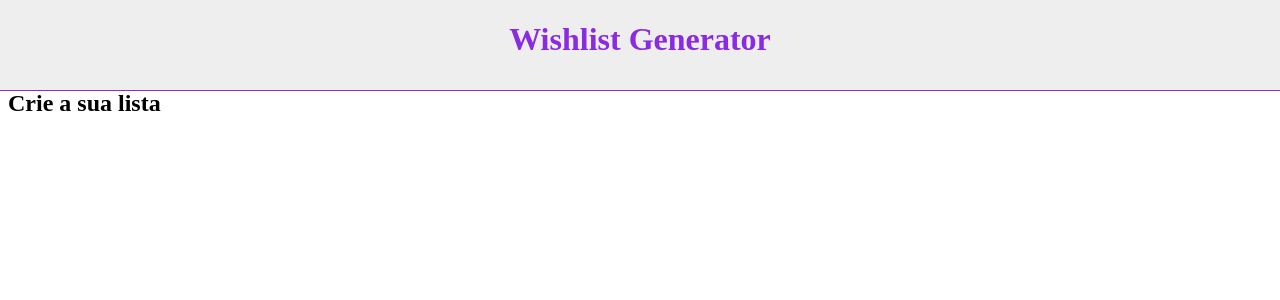
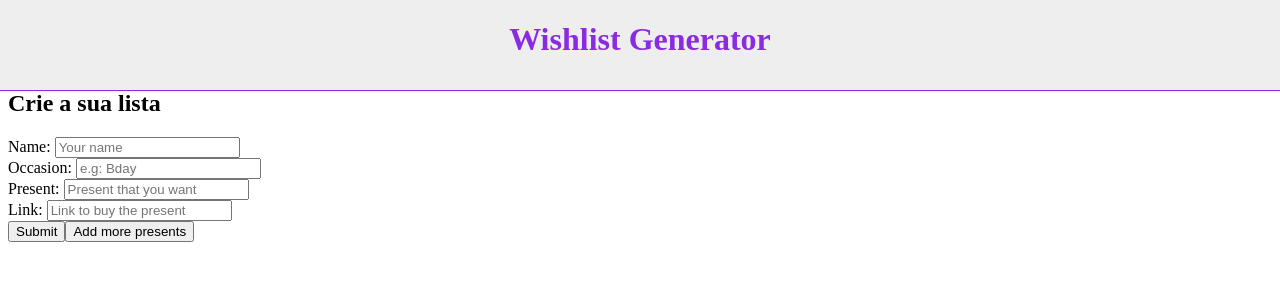
Before and after one commit to luanadns/secret-santa-generator-web-app, a React (Create React App) app in the folder client/: page /create in a window 1280 px wide. Shown: the top 300 px of the page. Built offline with nearby package versions, Linux system fonts and the light colour scheme.

Commit message:
still need to add features

```diff
--- a/client/src/App.js
+++ b/client/src/App.js
@@ -2,9 +2,9 @@ import React from "react";
 import { BrowserRouter as Router, Switch, Route } from "react-router-dom";
 import "./App.css";
 import Home from "./Home.js";
+import ListsCreationView from "./ListsCreationView.js";
+import PresentView from "./PresentView.js";
 import ListsView from "./ListsView.js";
-import ListsCreation from "./ListsCreationView.js";
-import PresentView from "./PresentView.js";
 
 function App() {
 	return (
@@ -21,7 +21,7 @@ function App() {
 						</Route>
 						<Route exact path="/create">
 							{/* create list of presents */}
-							<ListsCreation />
+							<ListsCreationView />
 						</Route>
 						<Route exact path="/view-presents">
 							{/* view the presents */}
--- /dev/null
+++ b/client/src/Home.css
@@ -0,0 +1,4 @@
+.sub-title {
+    text-align: center;
+    margin-top: 100px;
+}
--- a/client/src/Home.js
+++ b/client/src/Home.js
@@ -1,5 +1,23 @@
 import React from "react";
+import "./Home.css";
 
 export default function Home() {
-	return <h2>BEM VINDIS</h2>;
+	return (
+		<div className="home-container">
+			<div>
+				<h2 className="sub-title">BEM VINDIS</h2>
+			</div>
+			<div>
+				<a href="/create">
+					<h2> Crie sua lista </h2>
+				</a>
+			</div>
+			<div>
+				<h3>
+					Here you can create your wishlist to share with friends and family, no more awkward conversations
+					bla bla bla bla
+				</h3>
+			</div>
+		</div>
+	);
 }
--- a/client/src/ListsCreationView.js
+++ b/client/src/ListsCreationView.js
@@ -1,5 +1,108 @@
-import React from "react";
+import React, { useState } from "react";
+
+const postList = async (name, occasion, present, url) => {
+	const response = await fetch("http://localhost:3000/lists/create", {
+		method: "POST",
+		headers: {
+			"Content-Type": "application/json"
+		},
+		body: JSON.stringify({
+			owner: name,
+			name: occasion,
+			presentName: present,
+			url: url
+		})
+	});
+	return response.json();
+};
 
 export default function ListsCreationView() {
-	return <h2>Crie a sua lista</h2>;
+	//const [input, setInput] = useState("");
+	const [error, setError] = useState("");
+	let [response, setResponse] = useState("");
+
+	const [list, setList] = useState({
+		name: "",
+		occasion: "",
+		present: "",
+		url: ""
+	});
+
+	const handleInputChange = event => {
+		const name = event.target.name;
+		const value = event.target.value;
+
+		setList({
+			...list,
+			[name]: value
+		});
+	};
+	//handleSubmit saves the information that I write on my input and resets the form
+	const handleSubmit = event => {
+		event.preventDefault(); //prevents from refreshing
+		postList(list.name, list.occasion, list.present, list.url) //sending the input info to the back end
+			//the back end is gonna return an answer with the listId (used on post back end)
+			.then(fetchResponse => {
+				//the api returns the id that it's created
+				console.log(fetchResponse.listId);
+				setResponse(fetchResponse.listId);
+			})
+
+			.catch(error => {
+				setError(`List was not created: ${error}`); //in case of error returns it
+			});
+
+		setList({
+			//reset the form
+			name: "",
+			occasion: "",
+			present: "",
+			url: ""
+		});
+	};
+	return (
+		<div>
+			<div>
+				<h2>Crie a sua lista</h2>
+			</div>
+			<form onSubmit={handleSubmit}>
+				<div>
+					<label>Name: </label>
+					<input name="name" onChange={handleInputChange} value={list.name} placeholder="Your name" />
+				</div>
+				<div>
+					<label>Occasion: </label>
+					<input name="occasion" onChange={handleInputChange} value={list.occasion} placeholder="e.g: Bday" />
+				</div>
+				<section>
+					<div>
+						<label>Present: </label>
+						<input
+							name="present"
+							onChange={handleInputChange}
+							value={list.present}
+							placeholder="Present that you want"
+						/>
+					</div>
+					<div>
+						<label>Link: </label>
+						<input
+							name="url"
+							onChange={handleInputChange}
+							value={list.url}
+							placeholder="Link to buy the present"
+						/>
+					</div>
+				</section>
+				<button type="submit" className="submit-button">
+					Submit
+				</button>
+				<button type="button" className="add-more">
+					Add more presents
+				</button>
+			</form>
+			{response ? <a href={`/view-presents?list_id=${response}`}>List created!</a> : null}
+			{error ? <h1>{error}</h1> : null}
+		</div>
+	);
 }
--- a/client/src/ListsView.js
+++ b/client/src/ListsView.js
@@ -2,7 +2,7 @@ import React, { useEffect, useState } from "react";
 
 export default function ListsView() {
 	const [lists, setLists] = useState([]);
-	//const [error, setError] = useState("");
+	const [error, setError] = useState("");
 
 	useEffect(() => {
 		fetch("http://localhost:5000/lists")
@@ -13,7 +13,7 @@ export default function ListsView() {
 			})
 			.catch(error => {
 				// upon failure, show error message
-				error("Oops! Something went wrong. Try again later");
+				setError(`Oops! Something went wrong. ${error}`);
 			});
 	}, []);
 
@@ -27,6 +27,7 @@ export default function ListsView() {
 					</a>
 				</div>
 			))}
+			{error ? <h1>{error}</h1> : null}
 		</div>
 	);
 }
--- a/client/src/PresentView.js
+++ b/client/src/PresentView.js
@@ -1,5 +1,41 @@
-import React from "react";
+import React, { useState, useEffect } from "react";
 
+//i can use the id to get the info that I need from the back end
+// need another get fetch
 export default function PresentView() {
-	return <h2>View presents</h2>;
+	const [list, setList] = useState([]);
+	const [error, setError] = useState("");
+	const searchParams = new URLSearchParams(window.location.search); //variable that holds all query parameters in the browser with ?my_parameter=xxx
+	const id = searchParams.get("list_id"); //variable that holds the id
+
+	useEffect(() => {
+		fetch(`http://localhost:5000/lists/${id}`)
+			.then(res => res.json())
+			.then(lists => {
+				// upon success, update tasks
+				setList(lists);
+			})
+			.catch(err => {
+				// upon failure, show error message
+				console.log(err);
+				setError(`Oops! Couldn't get the presents list. ${err.message}`);
+			});
+	}, []);
+	console.log(list.presents[0].name);
+	return (
+		<div>
+			<h2>View presents</h2>
+			{list ? (
+				<div>
+					<h2>{list.owner}</h2>
+					<h3>{list.name}</h3>
+					<h3>{list.presents[0].name}</h3>
+					<a href={list.presents[0].url} target="_blank">
+						{list.presents[0].url}
+					</a>
+				</div>
+			) : null}
+			{error ? <h2>{error}</h2> : null}
+		</div>
+	);
 }
```
Also changed, not shown: 1 other file (tests, documents, lock files or other folders).
